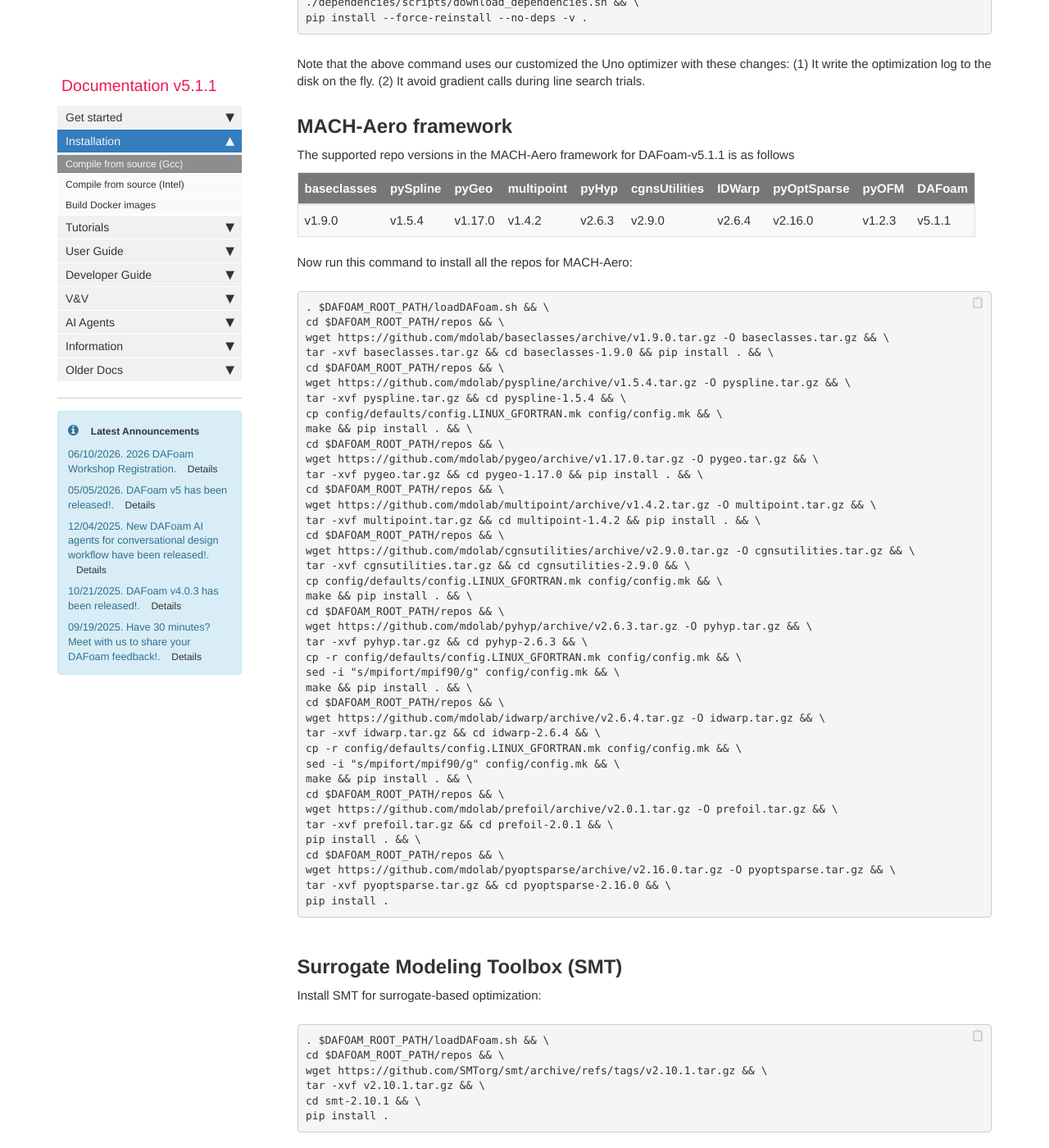
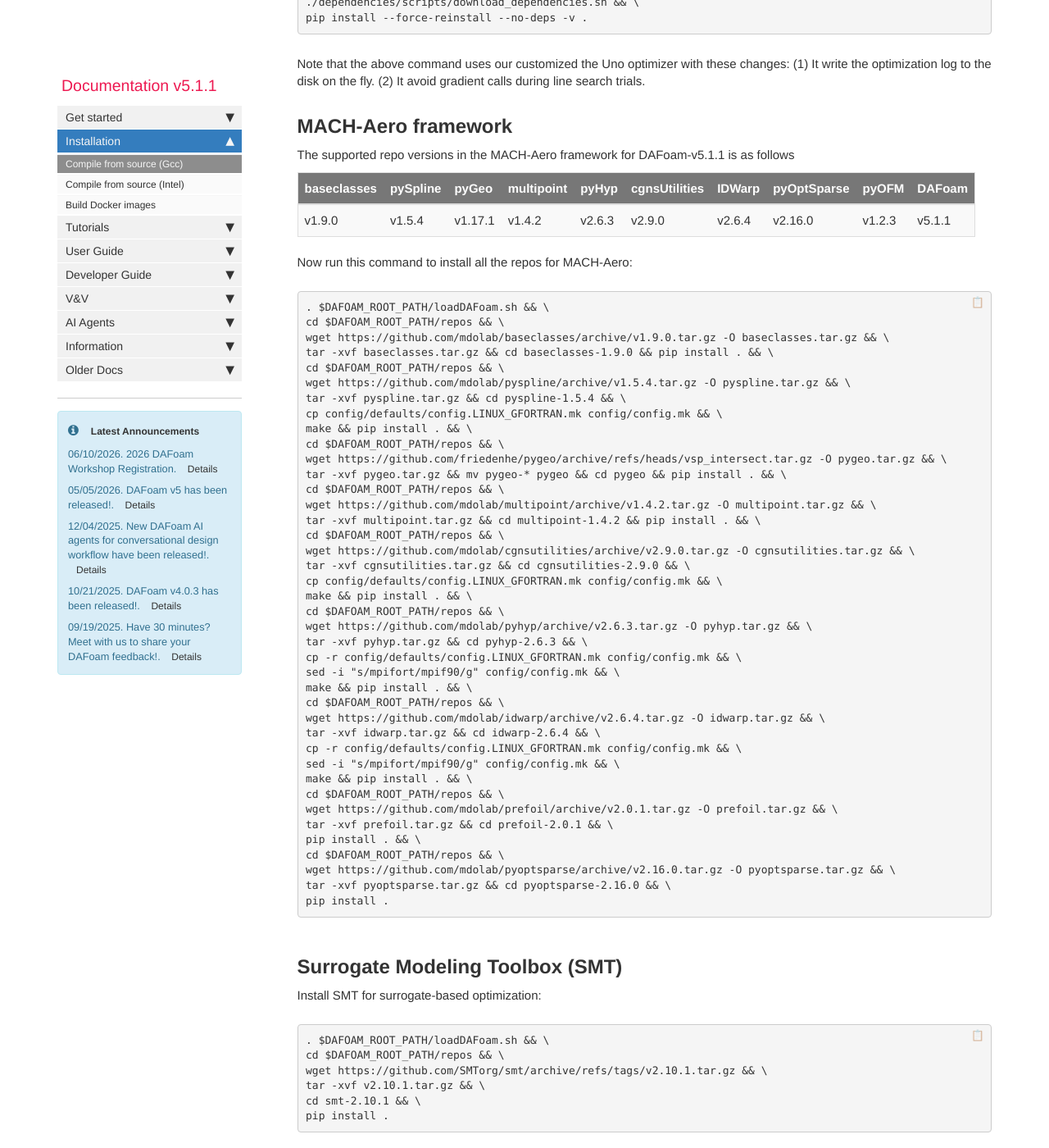
Before and after one commit to DAFoam/DAFoam.github.io, a Jekyll site: the page built from pages/mydoc/mydoc_installation_source.md, in a window 1280 px wide and 1400 px high, scrolled down 5434 px. Shown: the whole window at 82% size. Built offline with Jekyll 4.4.1, drawn with Linux system fonts in a browser that asks for light colours; comment, search, counter and statistics services are not loaded.

Commit message:
content update

```diff
--- a/pages/mydoc/mydoc_installation_source.md
+++ b/pages/mydoc/mydoc_installation_source.md
@@ -234,7 +234,7 @@ The supported repo versions in the MACH-Aero framework for DAFoam-{{ site.latest
 
 baseclasses | pySpline |  pyGeo  | multipoint | pyHyp  | cgnsUtilities | IDWarp  | pyOptSparse | pyOFM  | DAFoam
 | :----------------------------------------------------------------------------------------------------------- |
-v1.9.0      | v1.5.4   | v1.17.0 | v1.4.2     | v2.6.3 | v2.9.0        | v2.6.4  | v2.16.0      | v1.2.3 | {{ site.latest_version }}
+v1.9.0      | v1.5.4   | v1.17.1 | v1.4.2     | v2.6.3 | v2.9.0        | v2.6.4  | v2.16.0      | v1.2.3 | {{ site.latest_version }}
 
 Now run this command to install all the repos for MACH-Aero:
 
@@ -249,8 +249,8 @@ tar -xvf pyspline.tar.gz && cd pyspline-1.5.4 && \
 cp config/defaults/config.LINUX_GFORTRAN.mk config/config.mk && \
 make && pip install . && \
 cd $DAFOAM_ROOT_PATH/repos && \
-wget https://github.com/mdolab/pygeo/archive/v1.17.0.tar.gz -O pygeo.tar.gz && \
-tar -xvf pygeo.tar.gz && cd pygeo-1.17.0 && pip install . && \
+wget https://github.com/friedenhe/pygeo/archive/refs/heads/vsp_intersect.tar.gz -O pygeo.tar.gz && \
+tar -xvf pygeo.tar.gz && mv pygeo-* pygeo && cd pygeo && pip install . && \
 cd $DAFOAM_ROOT_PATH/repos && \
 wget https://github.com/mdolab/multipoint/archive/v1.4.2.tar.gz -O multipoint.tar.gz && \
 tar -xvf multipoint.tar.gz && cd multipoint-1.4.2 && pip install . && \
```
